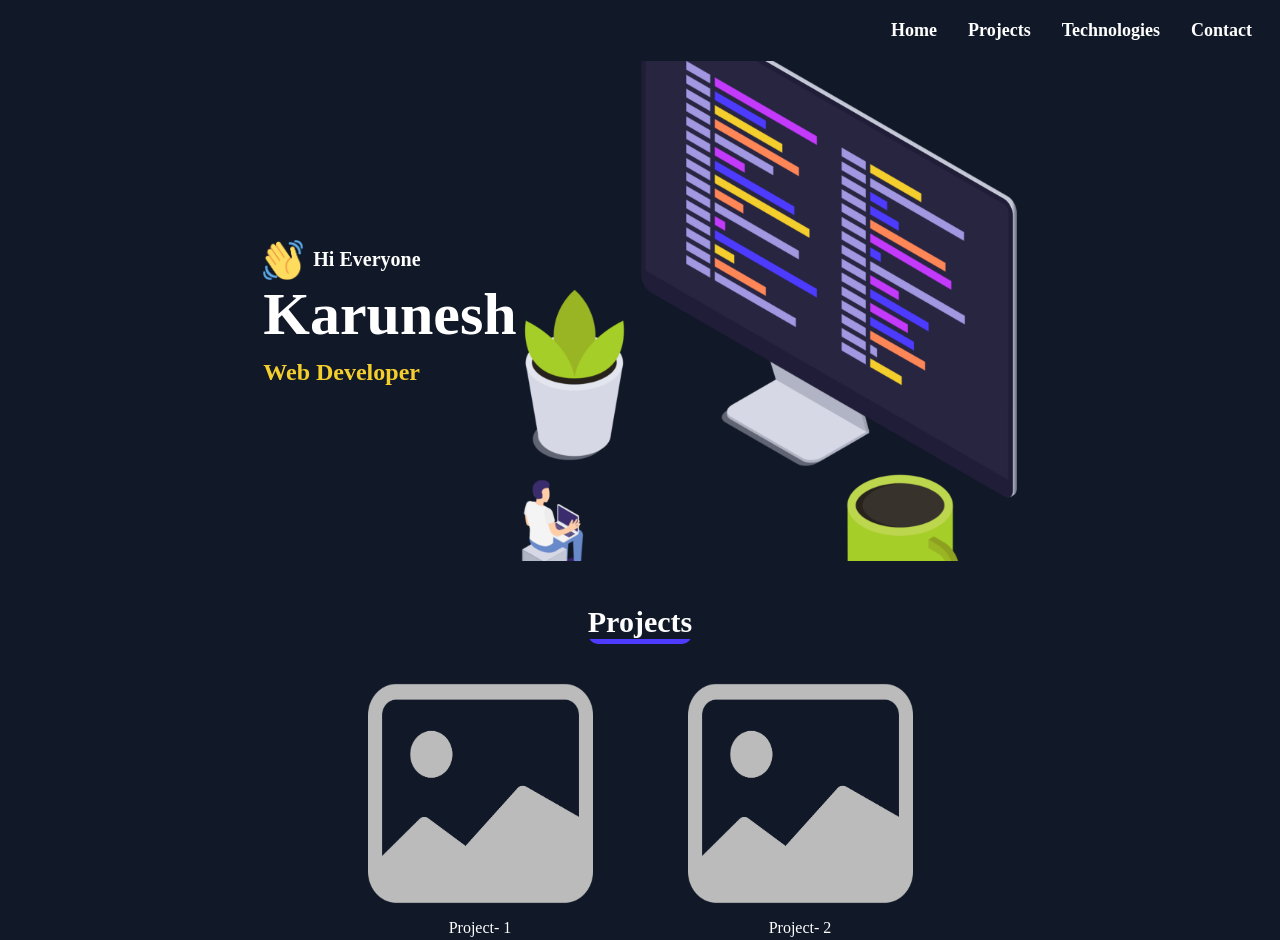
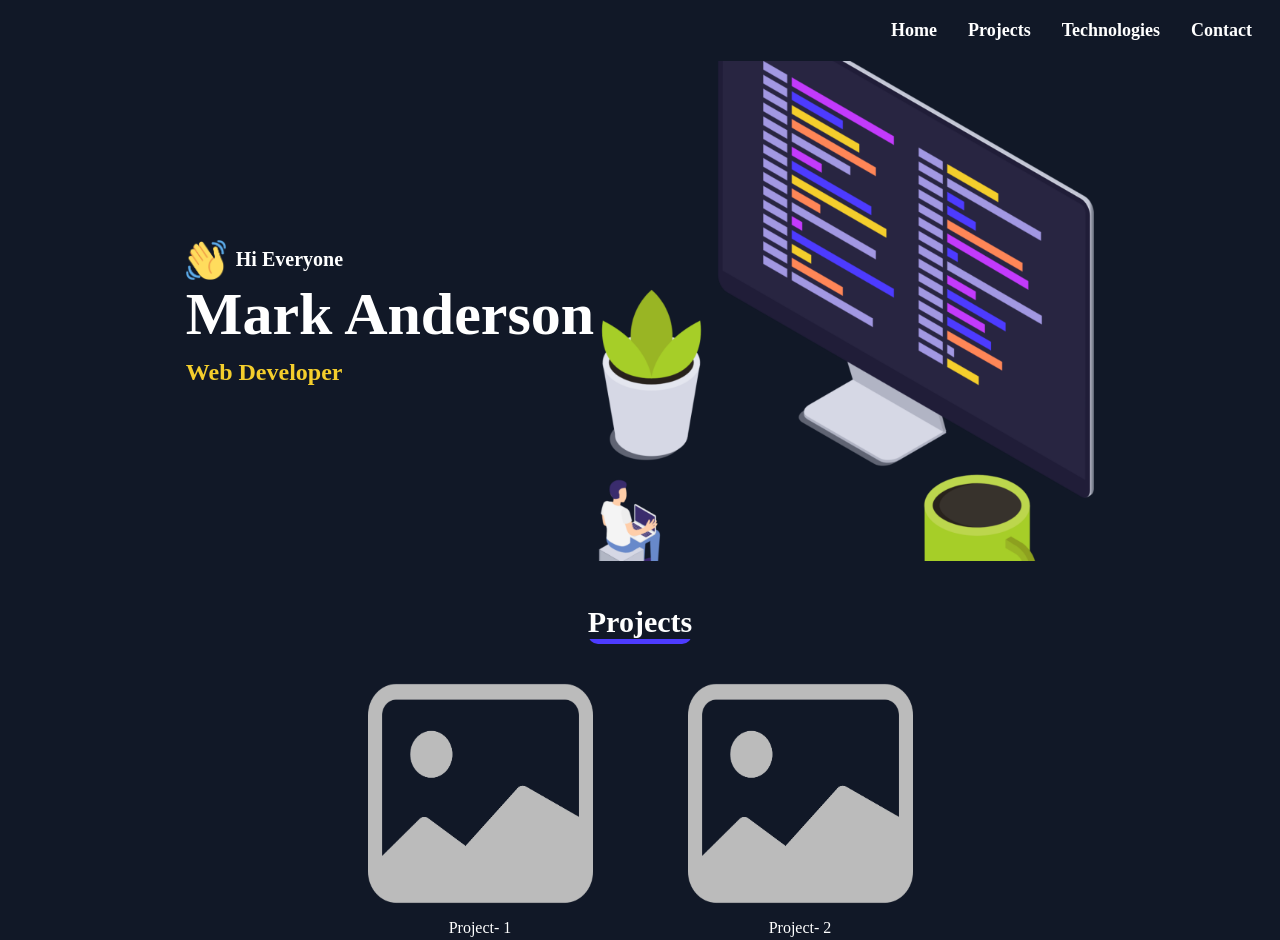
Before and after one commit to Karunesh04/Web-Development, a plain HTML site: page project-5/index.html in a window 1280 px wide. Shown: the top 940 px of the page. Drawn offline with Linux system fonts and the light colour scheme.

Commit message:
Update in html document.

```diff
--- a/project-5/index.html
+++ b/project-5/index.html
@@ -30,7 +30,7 @@
           <img src="assets/waving-hand.png" alt="!!" />
           <h3>Hi Everyone</h3>
         </div>
-        <h1>Karunesh</h1>
+        <h1>Mark Anderson</h1>
         <h2>Web Developer</h2>
       </div>
       <div class="right"><img src="assets/pc-image.png" alt="pc-image" /></div>
```
